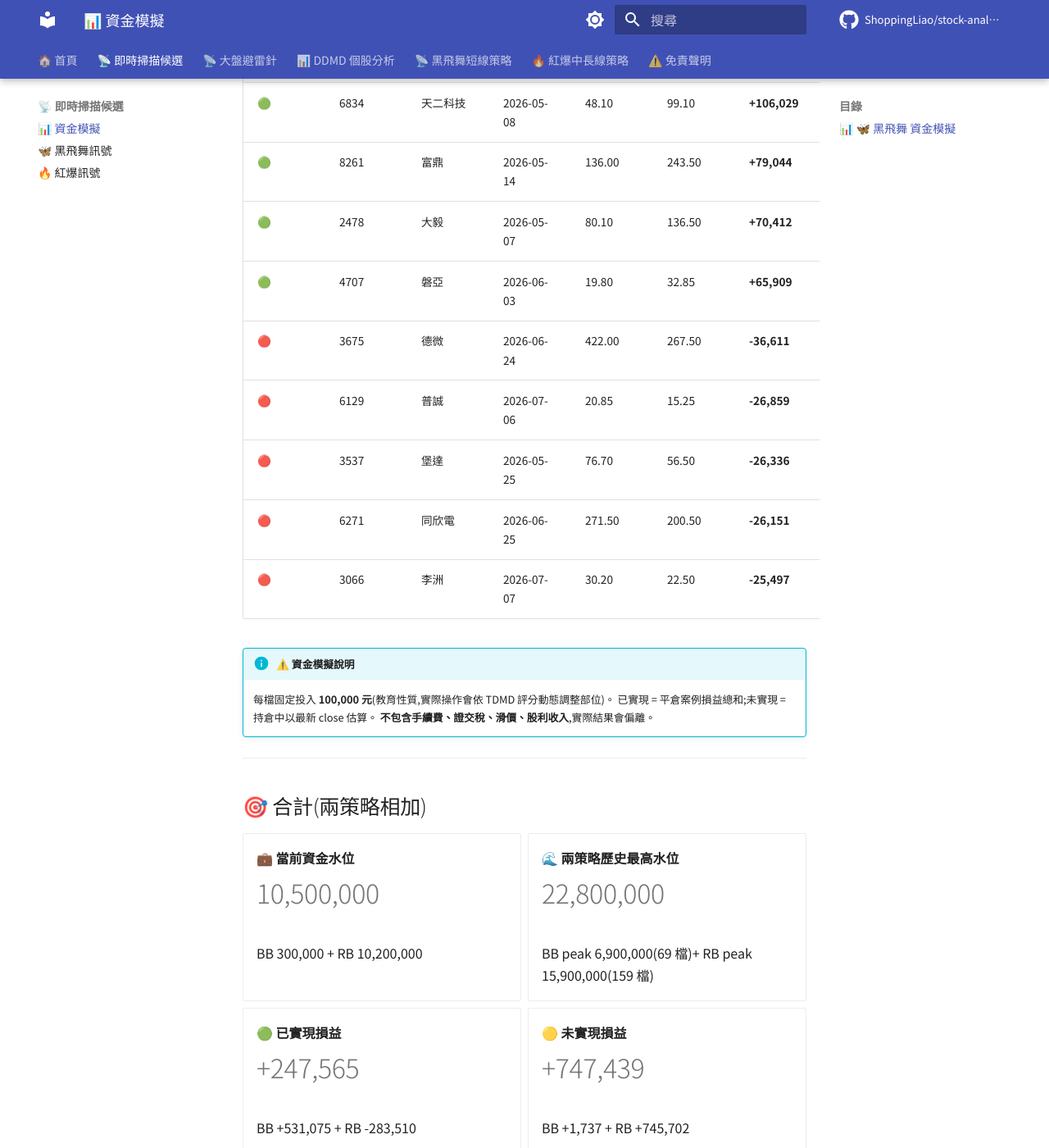
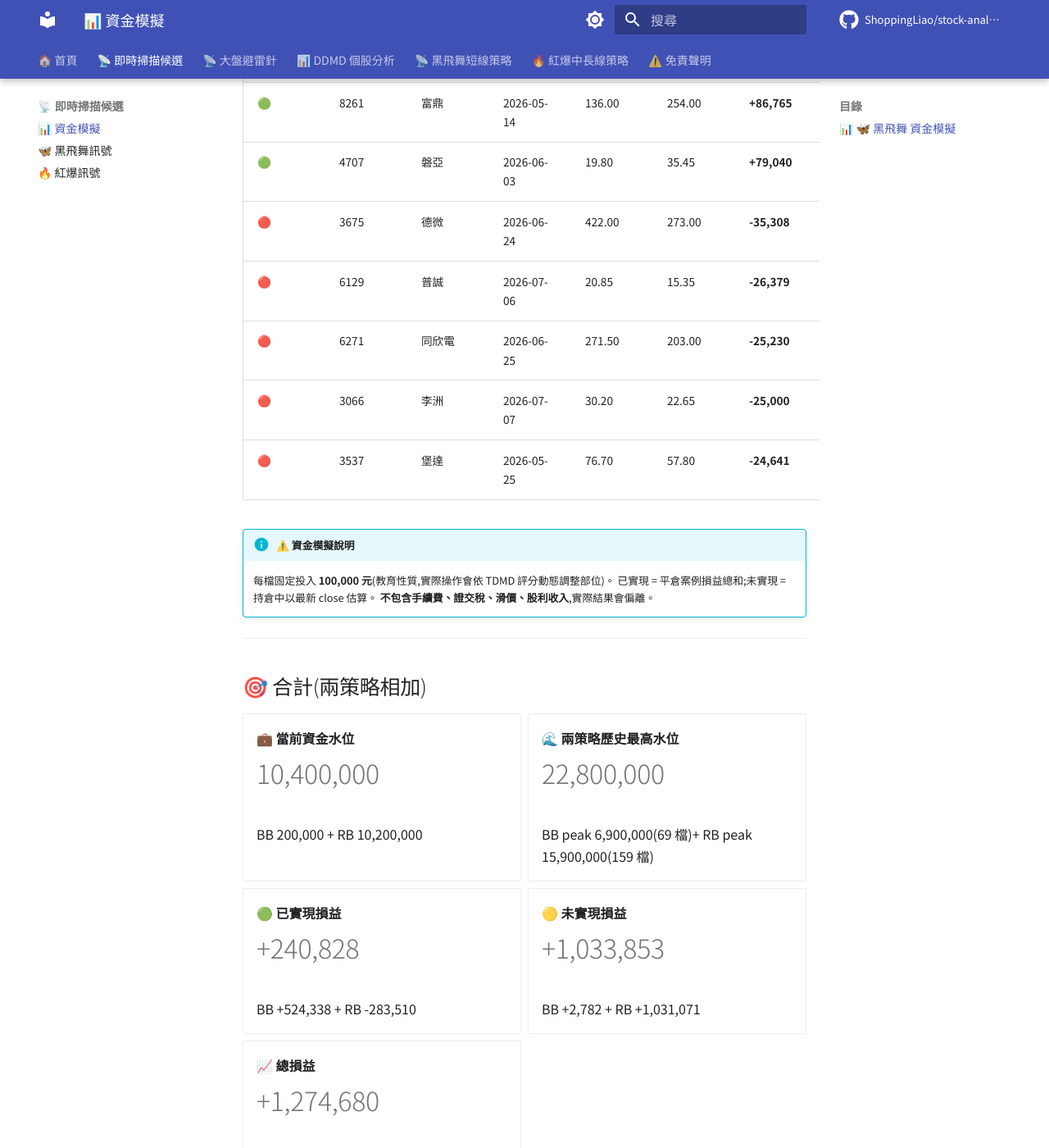
Before and after one commit to ShoppingLiao/stock-analysis-public, an MkDocs documentation site: the page built from docs/signals_capital.md, in a window 1280 px wide and 1400 px high, scrolled down 2834 px. Shown: the whole window at 82% size. Built offline with MkDocs 1.6.1 and Material for MkDocs 9.7.7, drawn with Linux system fonts in a browser that asks for light colours; comment, search, counter and statistics services are not loaded; some of the changed text lies outside the part shown.

Commit message:
docs(signals): update BB + RB + capital (2026-07-22)

```diff
--- a/docs/signals_capital.md
+++ b/docs/signals_capital.md
@@ -17,9 +17,9 @@
 
 -   **💼 當前資金水位**
 
-    # 300,000
+    # 200,000
 
-    持倉 3 檔 × 100,000
+    持倉 2 檔 × 100,000
 
 -   **🌊 歷史最高水位**
 
@@ -29,36 +29,34 @@
 
 -   **🟢 已實現損益**
 
-    # +531,075
+    # +524,338
 
-    勝率 30.5% / 292 檔已平倉
+    勝率 30.4% / 293 檔已平倉
 
 -   **🟡 未實現損益**
 
-    # +1,737
+    # +2,782
 
-    持倉 3 檔(現價 vs 進場價)
+    持倉 2 檔(現價 vs 進場價)
 
 -   **📈 總損益**
 
-    # +532,812
+    # +527,119
 
-    報酬率 **+7.72%** _(分母 = 歷史最高水位 6,900,000)_
+    報酬率 **+7.64%** _(分母 = 歷史最高水位 6,900,000)_
 
 </div>
 
-> **💡 解讀**:這個策略歷史上**同時最多持有 69 檔**(在 2026-05-28),代表「玩這個策略至少要準備 **6,900,000 元**」才不會因資金不夠錯過訊號。當前只佔用 300,000(3 檔)。
+> **💡 解讀**:這個策略歷史上**同時最多持有 69 檔**(在 2026-05-28),代表「玩這個策略至少要準備 **6,900,000 元**」才不會因資金不夠錯過訊號。當前只佔用 200,000(2 檔)。
 
 ### 持倉中 — Top 5 獲利 / 虧損
 
 | 排名 | 代號 | 公司名 | 進場日 | 進場價 | 現價 | 損益 | 損益% |
 |------|------|--------|--------|--------|------|------|-------|
-| 🟢 | 2834 | 臺企銀 | 2026-06-16 | 17.45 | 18.00 | **+3,152** | **+3.15%** |
-| 🟢 | 4541 | 晟田 | 2026-07-21 | 75.70 | 75.70 | **-0** | **-0.00%** |
-| 🟢 | 2897 | 王道銀行 | 2026-06-22 | 10.60 | 10.45 | **-1,415** | **-1.42%** |
-| 🔴 | 2897 | 王道銀行 | 2026-06-22 | 10.60 | 10.45 | **-1,415** | **-1.42%** |
-| 🔴 | 4541 | 晟田 | 2026-07-21 | 75.70 | 75.70 | **-0** | **-0.00%** |
-| 🔴 | 2834 | 臺企銀 | 2026-06-16 | 17.45 | 18.00 | **+3,152** | **+3.15%** |
+| 🟢 | 2834 | 臺企銀 | 2026-06-16 | 17.45 | 18.10 | **+3,725** | **+3.72%** |
+| 🟢 | 2897 | 王道銀行 | 2026-06-22 | 10.60 | 10.50 | **-943** | **-0.94%** |
+| 🔴 | 2897 | 王道銀行 | 2026-06-22 | 10.60 | 10.50 | **-943** | **-0.94%** |
+| 🔴 | 2834 | 臺企銀 | 2026-06-16 | 17.45 | 18.10 | **+3,725** | **+3.72%** |
 
 !!! info "⚠️ 資金模擬說明"
     每檔固定投入 **100,000 元**(教育性質,實際操作會依 TDMD 評分動態調整部位)。
@@ -93,15 +91,15 @@
 
 -   **🟡 未實現損益**
 
-    # +745,702
+    # +1,031,071
 
     持倉 102 檔(現價 vs 進場價)
 
 -   **📈 總損益**
 
-    # +462,191
+    # +747,561
 
-    報酬率 **+2.91%** _(分母 = 歷史最高水位 15,900,000)_
+    報酬率 **+4.70%** _(分母 = 歷史最高水位 15,900,000)_
 
 </div>
 
@@ -111,16 +109,16 @@
 
 | 排名 | 代號 | 公司名 | 進場日 | 進場價 | 現價 | 損益 | 損益% |
 |------|------|--------|--------|--------|------|------|-------|
-| 🟢 | 6182 | 合晶 | 2026-05-08 | 56.90 | 130.00 | **+128,471** | **+128.47%** |
-| 🟢 | 6834 | 天二科技 | 2026-05-08 | 48.10 | 99.10 | **+106,029** | **+106.03%** |
-| 🟢 | 8261 | 富鼎 | 2026-05-14 | 136.00 | 243.50 | **+79,044** | **+79.04%** |
-| 🟢 | 2478 | 大毅 | 2026-05-07 | 80.10 | 136.50 | **+70,412** | **+70.41%** |
-| 🟢 | 4707 | 磐亞 | 2026-06-03 | 19.80 | 32.85 | **+65,909** | **+65.91%** |
-| 🔴 | 3675 | 德微 | 2026-06-24 | 422.00 | 267.50 | **-36,611** | **-36.61%** |
-| 🔴 | 6129 | 普誠 | 2026-07-06 | 20.85 | 15.25 | **-26,859** | **-26.86%** |
-| 🔴 | 3537 | 堡達 | 2026-05-25 | 76.70 | 56.50 | **-26,336** | **-26.34%** |
-| 🔴 | 6271 | 同欣電 | 2026-06-25 | 271.50 | 200.50 | **-26,151** | **-26.15%** |
-| 🔴 | 3066 | 李洲 | 2026-07-07 | 30.20 | 22.50 | **-25,497** | **-25.50%** |
+| 🟢 | 6182 | 合晶 | 2026-05-08 | 56.90 | 129.00 | **+126,714** | **+126.71%** |
+| 🟢 | 6834 | 天二科技 | 2026-05-08 | 48.10 | 100.50 | **+108,940** | **+108.94%** |
+| 🟢 | 2478 | 大毅 | 2026-05-07 | 80.10 | 150.00 | **+87,266** | **+87.27%** |
+| 🟢 | 8261 | 富鼎 | 2026-05-14 | 136.00 | 254.00 | **+86,765** | **+86.76%** |
+| 🟢 | 4707 | 磐亞 | 2026-06-03 | 19.80 | 35.45 | **+79,040** | **+79.04%** |
+| 🔴 | 3675 | 德微 | 2026-06-24 | 422.00 | 273.00 | **-35,308** | **-35.31%** |
+| 🔴 | 6129 | 普誠 | 2026-07-06 | 20.85 | 15.35 | **-26,379** | **-26.38%** |
+| 🔴 | 6271 | 同欣電 | 2026-06-25 | 271.50 | 203.00 | **-25,230** | **-25.23%** |
+| 🔴 | 3066 | 李洲 | 2026-07-07 | 30.20 | 22.65 | **-25,000** | **-25.00%** |
+| 🔴 | 3537 | 堡達 | 2026-05-25 | 76.70 | 57.80 | **-24,641** | **-24.64%** |
 
 !!! info "⚠️ 資金模擬說明"
     每檔固定投入 **100,000 元**(教育性質,實際操作會依 TDMD 評分動態調整部位)。
@@ -135,9 +133,9 @@
 
 -   **💼 當前資金水位**
 
-    # 10,500,000
+    # 10,400,000
 
-    BB 300,000 + RB 10,200,000
+    BB 200,000 + RB 10,200,000
 
 -   **🌊 兩策略歷史最高水位**
 
@@ -147,21 +145,21 @@
 
 -   **🟢 已實現損益**
 
-    # +247,565
+    # +240,828
 
-    BB +531,075 + RB -283,510
+    BB +524,338 + RB -283,510
 
 -   **🟡 未實現損益**
 
-    # +747,439
+    # +1,033,853
 
-    BB +1,737 + RB +745,702
+    BB +2,782 + RB +1,031,071
 
 -   **📈 總損益**
 
-    # +995,003
+    # +1,274,680
 
-    報酬率 **+4.36%** _(分母 = 兩策略歷史最高水位)_
+    報酬率 **+5.59%** _(分母 = 兩策略歷史最高水位)_
 
 </div>
 
```
Also changed, not shown: docs/signals_black_butterfly.md (+26 -18 lines), docs/signals_red_burst.md (+5 -1 lines).
